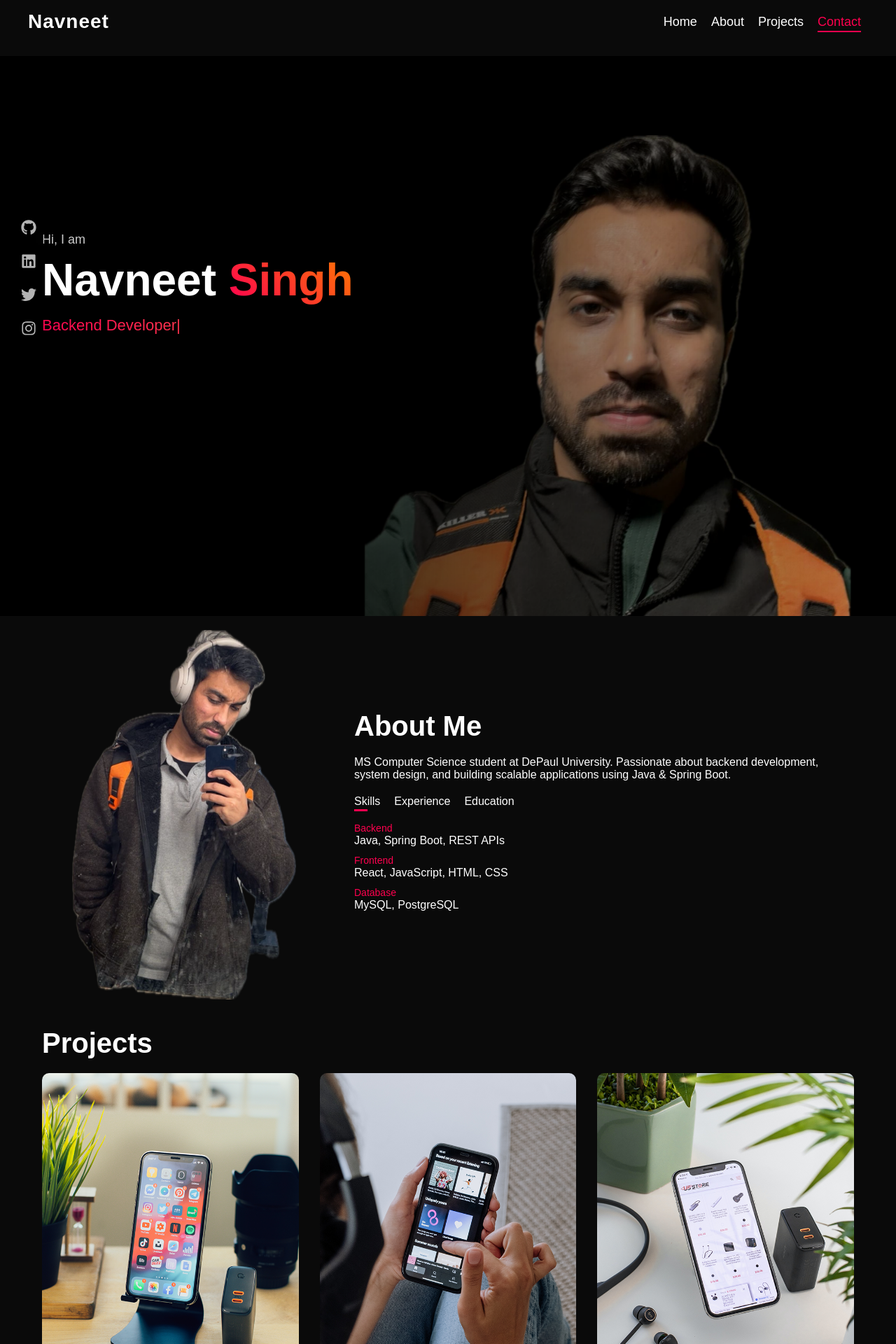
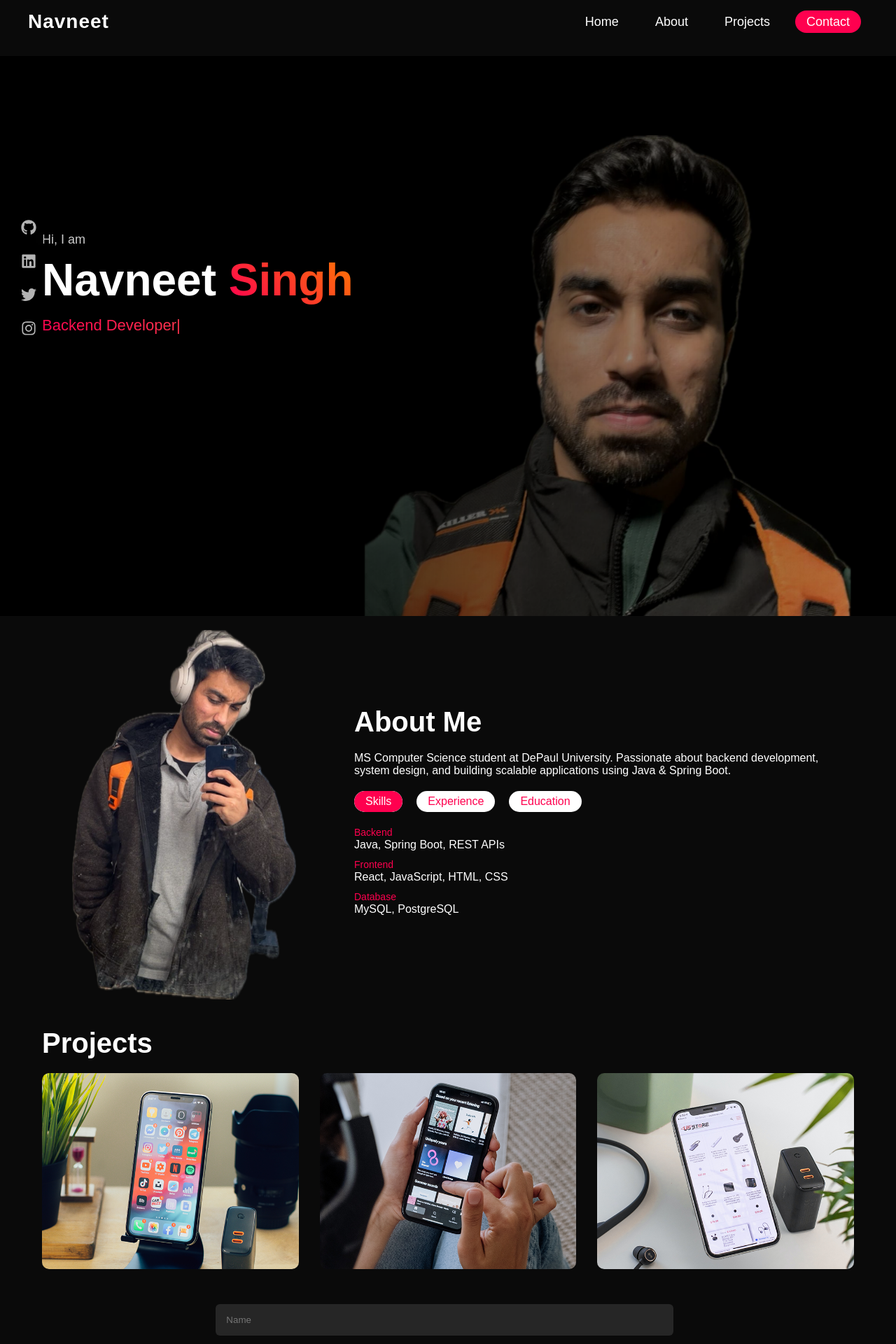
Before and after one commit to NavneetSingh09/navneet-portfolio, a React (Vite) app: page / in a window 1280 px wide. Shown: the top 1920 px of the page at 70% size. Built offline with nearby package versions, Linux system fonts and the light colour scheme.

Commit message:
UI changes

```diff
--- a/src/components/Projects.jsx
+++ b/src/components/Projects.jsx
@@ -32,23 +32,31 @@ function Projects() {
         <div className="work-list">
           {projects.map((project, index) => (
             <div className="work" key={index}>
+
+              {/* FLIP CARD WRAPPER */}
+              <div className="flip-card">
+
+                {/* FRONT — image */}
+                <div className="flip-front">
                   <img src={project.image} alt={project.title} />
+                </div>
 
-              <div className="layer">
+                {/* BACK — title + links */}
+                <div className="flip-back">
                   <h3>{project.title}</h3>
                   <p>{project.description}</p>
-
                   <div className="project-links">
                     <a href={project.github} target="_blank" rel="noopener noreferrer">
                       GitHub
                     </a>
-
                     {project.live !== "#" && (
                       <a href={project.live} target="_blank" rel="noopener noreferrer">
                         Live
                       </a>
                     )}
                   </div>
+                </div>
+
               </div>
             </div>
           ))}
--- a/src/style.css
+++ b/src/style.css
@@ -64,28 +64,33 @@ body{
   text-decoration:none;
   font-size:18px;
   position:relative;
-  transition:0.3s;
+  transition:color 0.3s;
+  padding:6px 16px;
+  border-radius:25px;
+  z-index:0;
+  overflow:hidden;
 }
 
 .nav ul li a::after{
   content:'';
-  width:0;
-  height:2px;
+  position:absolute;
+  inset:0;
   background:#ff004f;
-  position:absolute;
-  bottom:-5px;
-  left:0;
-  transition:0.3s;
+  border-radius:25px;
+  transform:scaleX(0);
+  transform-origin:left;
+  transition:transform 0.3s ease;
+  z-index:-1;
 }
 
 .nav ul li a:hover::after,
 .nav ul li a.active::after{
-  width:100%;
+  transform:scaleX(1);
 }
 
 .nav ul li a:hover,
 .nav ul li a.active{
-  color:#ff004f;
+  color:white;
 }
 
 /* ================= HAMBURGER ================= */
@@ -125,13 +130,13 @@ body{
 }
 
 .parallax-bg{
-   position:absolute;
+  position:absolute;
   top:0;
   left:0;
   width:100%;
   height:120%;
 
-  background-image: url('/images/navneet1.jpg'); /* DESKTOP */
+  background-image: url('/images/navneet1.jpg');
   background-size:cover;
   background-position:right center;
   background-repeat:no-repeat;
@@ -189,6 +194,7 @@ body{
   display:flex;
   gap:40px;
   flex-wrap:wrap;
+  align-items:center;
 }
 
 /* ================= PROJECTS ================= */
@@ -199,49 +205,87 @@ body{
   gap:30px;
 }
 
+/* ================= FLIP CARD ================= */
+
 .work{
-  position:relative;
-  overflow:hidden;
+  perspective:1000px;
+  height:280px;
   border-radius:10px;
 }
 
-.work img{
+.flip-card{
   width:100%;
-  transition:0.5s;
+  height:100%;
+  position:relative;
+  transform-style:preserve-3d;
+  transition:transform 0.6s ease;
 }
 
-.layer{
+.work:hover .flip-card{
+  transform:rotateY(180deg);
+}
+
+.flip-front,
+.flip-back{
   position:absolute;
   width:100%;
   height:100%;
-  top:0;
+  backface-visibility:hidden;
+  border-radius:10px;
+  overflow:hidden;
+}
 
-  background:linear-gradient(rgba(0,0,0,0.6),#ff004f);
+.flip-front img{
+  width:100%;
+  height:100%;
+  object-fit:cover;
+}
 
+.flip-back{
+  background:linear-gradient(135deg,#1a1a1a,#2a2a2a);
+  transform:rotateY(180deg);
   display:flex;
   flex-direction:column;
   justify-content:center;
   align-items:center;
-
-  opacity:0;
-  transition:0.5s;
+  padding:30px;
+  text-align:center;
+  border:1px solid rgba(255,0,79,0.3);
 }
 
-.work:hover .layer{
-  opacity:1;
+.flip-back h3{
+  font-size:22px;
+  font-weight:700;
+  margin-bottom:12px;
+  background:linear-gradient(45deg,#ff004f,#ff7a00);
+  -webkit-background-clip:text;
+  -webkit-text-fill-color:transparent;
 }
 
-.work:hover img{
-  transform:scale(1.1);
+.flip-back p{
+  font-size:14px;
+  color:#ccc;
+  margin-bottom:20px;
+  line-height:1.6;
 }
 
 /* ================= ABOUT ================= */
 
+.about-col-1{
+  flex-basis:35%;
+  display:flex;
+  justify-content:center;
+}
+
 .about-col-1 img{
   width:100%;
-  max-width:350px;
+  max-width:320px;
   border-radius:20px;
   object-fit:cover;
+}
+
+.about-col-2{
+  flex-basis:60%;
 }
 
 /* ================= CONTACT ================= */
@@ -285,7 +329,7 @@ body{
   background:rgba(0,0,0,0.3);
   backdrop-filter:blur(8px);
   border-radius:20px;
-  z-index: 999
+  z-index:999;
 }
 
 .social-bar a{
@@ -301,11 +345,13 @@ body{
   opacity:1;
 }
 
+/* ================= MOBILE SOCIAL (Navbar) ================= */
+
+.mobile-social{
+  display:none;
+}
+
 /* ================= MOBILE ================= */
-
-.mobile-social {
-  display: none; /* hidden on desktop */
-}
 
 @media(max-width:768px){
 
@@ -347,6 +393,30 @@ body{
     font-size:22px;
   }
 
+  .logo-block{
+    display:flex;
+    flex-direction:column;
+    gap:4px;
+  }
+
+  .mobile-social{
+    display:flex;
+    gap:14px;
+    align-items:center;
+  }
+
+  .mobile-social a{
+    color:white;
+    font-size:18px;
+    opacity:0.8;
+    transition:0.3s;
+  }
+
+  .mobile-social a:hover{
+    color:#ff004f;
+    opacity:1;
+  }
+
   .header-text{
     margin-top:40%;
     padding:0 15px;
@@ -360,9 +430,8 @@ body{
     font-size:16px;
   }
 
-   .parallax-bg{
+  .parallax-bg{
     background:url('/images/navneet.jpg') no-repeat;
-
     background-size:cover;
     background-position:center;
   }
@@ -379,24 +448,13 @@ body{
     padding:60px 15px;
   }
 
-  .layer {
-    opacity: 1;
-    position: absolute;
-    background: linear-gradient(rgba(0,0,0,0.6), #ff004f);
+  .work{
+    height:280px;
   }
 
-  .work {
-    min-height: 200px;
+  .work:active .flip-card{
+    transform:rotateY(180deg);
   }
-
-  .work img {
-    width: 100%;
-    height: 100%;
-    object-fit: cover;
-    display: block;
-  }
-
-
 
   .about-col-1,
   .about-col-2{
@@ -410,30 +468,6 @@ body{
 
   .about-col-1 img{
     max-width:250px;
-  }
-
- .logo-block {
-    display: flex;
-    flex-direction: column;
-    gap: 4px;
-  }
-
-  .mobile-social {
-    display: flex;
-    gap: 14px;
-    align-items: center;
-  }
-
-  .mobile-social a {
-    color: white;
-    font-size: 18px;
-    opacity: 0.8;
-    transition: 0.3s;
-  }
-
-  .mobile-social a:hover {
-    color: #ff004f;
-    opacity: 1;
   }
 
   .social-bar::before{
@@ -451,41 +485,15 @@ html{
   scroll-behavior:smooth;
 }
 
-/* ================= ABOUT ================= */
+/* ================= TITLE ================= */
 
-.row{
-  display:flex;
-  gap:40px;
-  flex-wrap:wrap;
-  align-items:center; /* 🔥 keeps alignment clean */
-}
-
-/* LEFT IMAGE */
-.about-col-1{
-  flex-basis:35%;
-  display:flex;
-  justify-content:center;
-}
-
-.about-col-1 img{
-  width:100%;
-  max-width:320px;
-  border-radius:20px;
-  object-fit:cover;
-}
-
-/* RIGHT TEXT */
-.about-col-2{
-  flex-basis:60%;
-}
-
-/* TITLE */
 .sub-title{
   font-size:40px;
   margin-bottom:20px;
 }
 
-/* TABS */
+/* ================= TABS ================= */
+
 .tab-titles{
   display:flex;
   margin:20px 0;
@@ -496,24 +504,39 @@ html{
   cursor:pointer;
   position:relative;
   font-size:16px;
+  padding:6px 16px;
+  border-radius:25px;
+  transition:color 0.3s, background 0.3s;
+  background:white;
+  color:#ff004f;
+  z-index:0;
+  overflow:hidden;
 }
 
 .tab-links::after{
   content:'';
-  width:0;
-  height:3px;
+  position:absolute;
+  inset:0;
   background:#ff004f;
-  position:absolute;
-  left:0;
-  bottom:-5px;
-  transition:0.3s;
+  border-radius:25px;
+  transform:scaleX(0);
+  transform-origin:left;
+  transition:transform 0.3s ease;
+  z-index:-1;
 }
 
+.tab-links:hover::after,
 .tab-links.active-link::after{
-  width:50%;
+  transform:scaleX(1);
 }
 
-/* TAB CONTENT */
+.tab-links:hover,
+.tab-links.active-link{
+  color:white;
+}
+
+/* ================= TAB CONTENT ================= */
+
 .tab-contents{
   margin-top:10px;
 }
@@ -533,43 +556,47 @@ html{
 
 /* ================= PROJECT LINKS ================= */
 
-.project-links {
-  display: flex;
-  gap: 12px;
-  margin-top: 12px;
+.project-links{
+  display:flex;
+  gap:12px;
+  margin-top:12px;
 }
 
-.project-links a {
-  display: inline-block;
-  padding: 8px 20px;
-  border: 2px solid white;
-  border-radius: 25px;
-  color: white;
-  text-decoration: none;
-  font-size: 14px;
-  font-weight: 500;
-  letter-spacing: 0.5px;
-  transition: 0.3s;
+.project-links a{
+  display:inline-block;
+  padding:8px 20px;
+  border:2px solid white;
+  border-radius:25px;
+  color:white;
+  text-decoration:none;
+  font-size:14px;
+  font-weight:500;
+  letter-spacing:0.5px;
+  transition:0.3s;
 }
 
-.project-links a:hover {
-  background: white;
-  color: #ff004f;
+.project-links a:hover{
+  background:white;
+  color:#ff004f;
 }
 
-.cursor-glow {
-  pointer-events: none;
+/* ================= CURSOR GLOW ================= */
+
+.cursor-glow{
+  pointer-events:none;
 }
 
-.form-status {
-  margin-top: 10px;
-  font-size: 14px;
+/* ================= FORM STATUS ================= */
+
+.form-status{
+  margin-top:10px;
+  font-size:14px;
 }
 
-.form-status.success {
-  color: #4caf50;
+.form-status.success{
+  color:#4caf50;
 }
 
-.form-status.error {
-  color: #ff004f;
+.form-status.error{
+  color:#ff004f;
 }
```
Also changed, not shown: 1 other file (tests, documents, lock files or other folders). Lines whose indentation alone changed are shown as unchanged.
